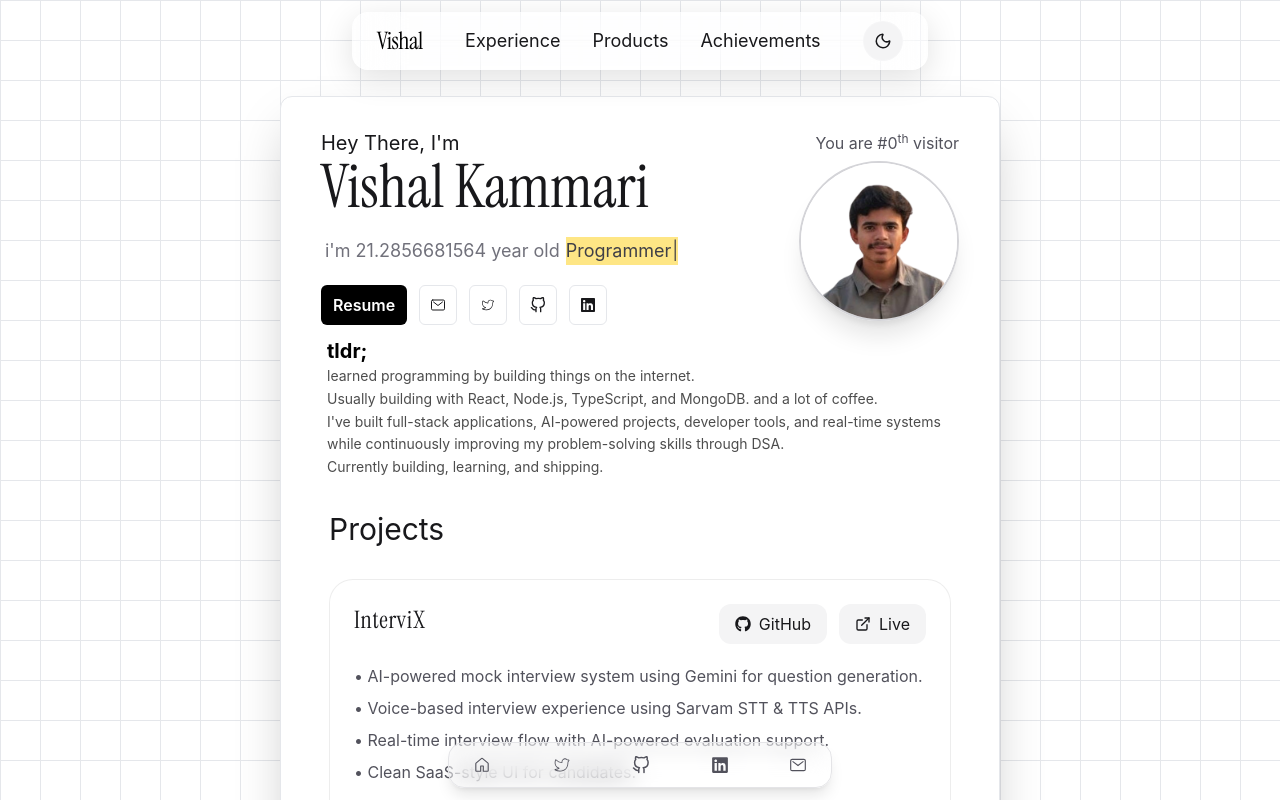
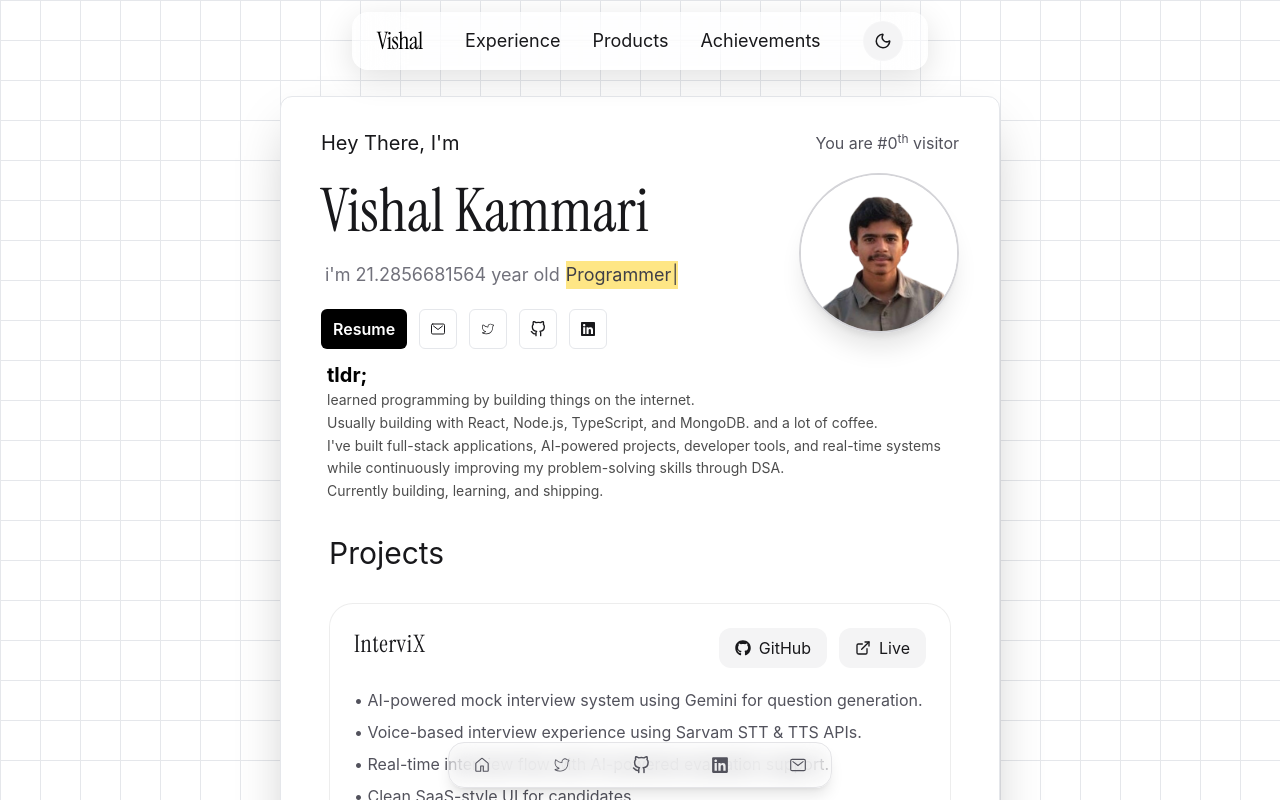
Before and after one commit to VishalKammari/Portfolio-V2, a React (Vite) app: page / in a window 1280 px wide. Shown: the top 800 px of the page. Built offline with nearby package versions, Linux system fonts and the light colour scheme; no server answers.

Commit message:
fixed bugs

```diff
--- a/src/components/Name.jsx
+++ b/src/components/Name.jsx
@@ -35,7 +35,7 @@ export default function Name({
   }, [text, speed]);
 
   return (
-    <div className="text-5xl md:text-6xl instrument-serif-regular font-bold leading-none break-words">
+    <div className="text-5xl md:text-6xl mt-6 instrument-serif-regular font-bold leading-none break-words">
       {display}
     </div>
   );
```
